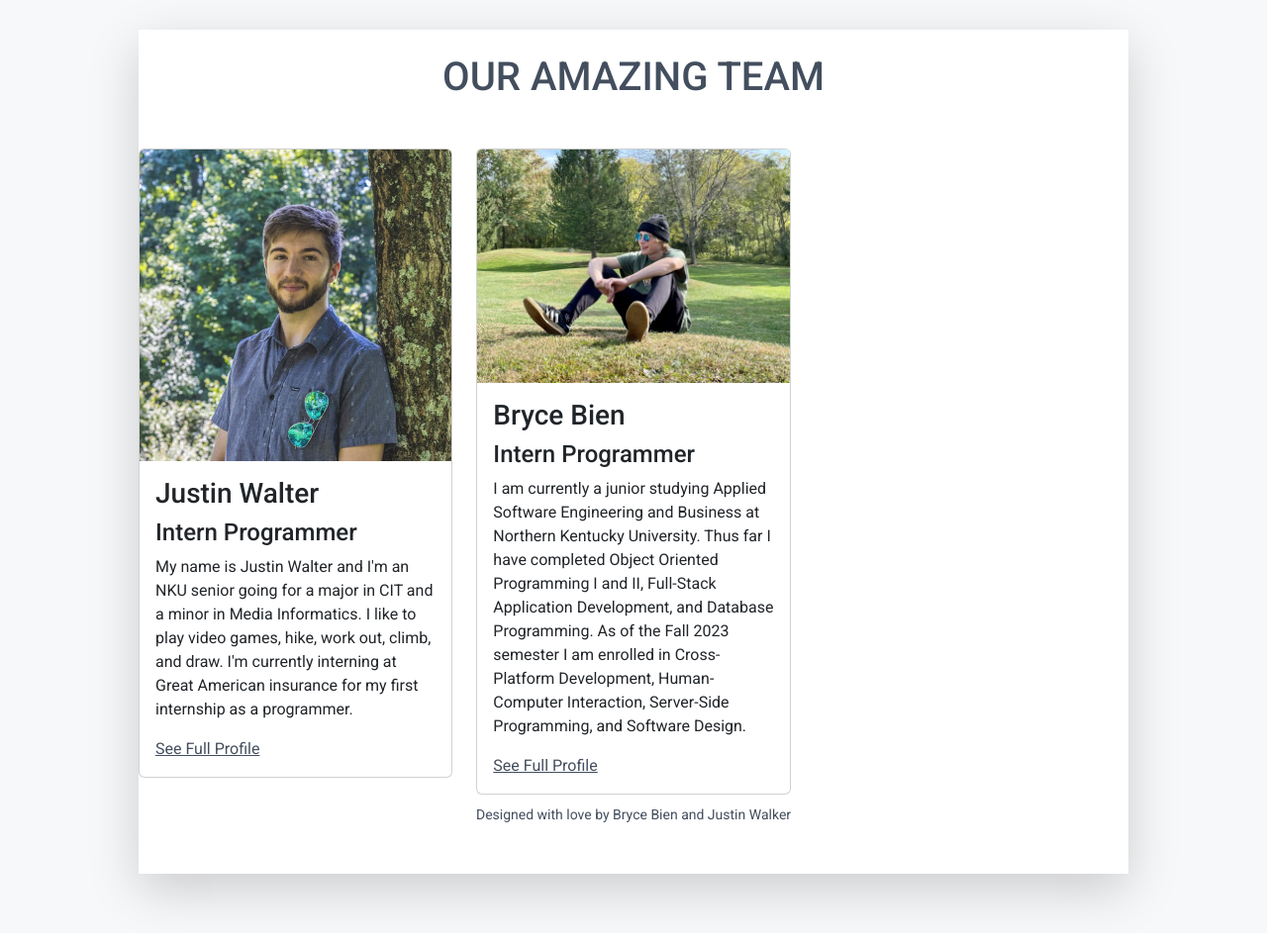
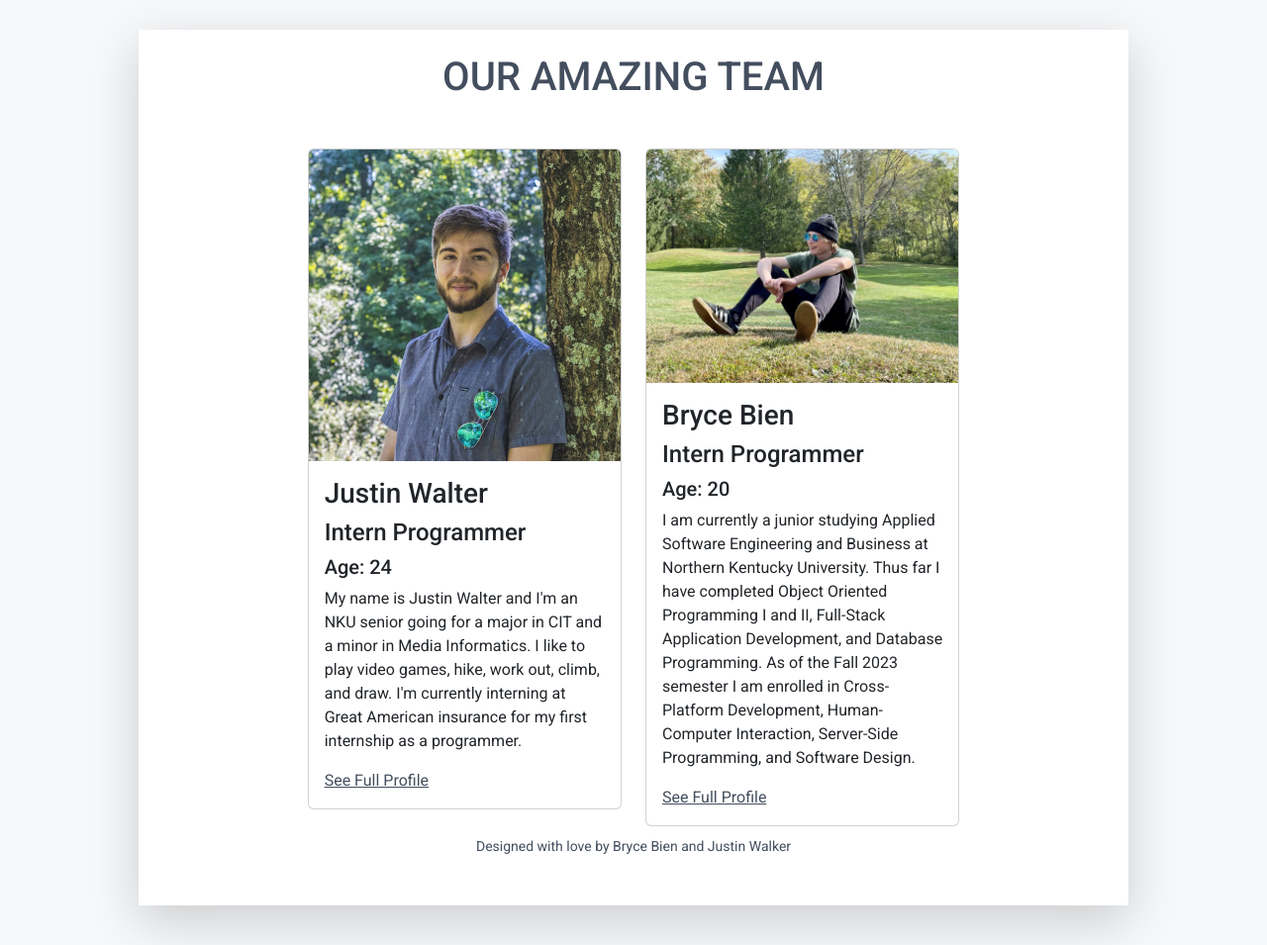
Before and after one commit to jiffingwalter/ase230_TeamAssignment, a PHP site: page / in a window 1280 px wide. Shown: the top 955 px of the page at 99% size. Before the commit the page ends 930 px from the top, so only its background shows below. Run offline with PHP 8.4, Linux system fonts and the light colour scheme; some libraries are stand-ins or nearby versions.

Commit message:
Small changes to index formatting

```diff
--- a/assets/php/main.php
+++ b/assets/php/main.php
@@ -170,7 +170,7 @@ function generateMember($members, $index){
 			<div class="card-body">
 				<h3 class="card-title"><?=$members[$index]['name']?></h3>
 				<h4 class="card-text"><?=$members[$index]['role']?></h4>
-				<h5 class="card-text"><?php get_age($members[$index]['dob']);?></h5>
+				<h5 class="card-text">Age: <?php echo get_age($members[$index]['dob']);?></h5>
 				<p class="card-text"><?=$members[$index]['summary']?></p>
 				<a href="detail.php?index=<?=$index?>" href="btn btn-outline-primary" >See Full Profile</a>
 			</div>
--- a/index.php
+++ b/index.php
@@ -33,7 +33,7 @@ $members=$members_list;
     <article class="resume-wrapper text-center position-relative">
 	    <div class="resume-wrapper-inner mx-auto text-start bg-white shadow-lg">
 		<h1 class="py-4 text-center">OUR AMAZING TEAM</h1>
-		<div class="row mt-4">
+		<div class="row mt-4" style='justify-content:center'>
 		<?php
 			for($i=0;$i<count($members);$i++){
 				generateMember($members, $i);
```
